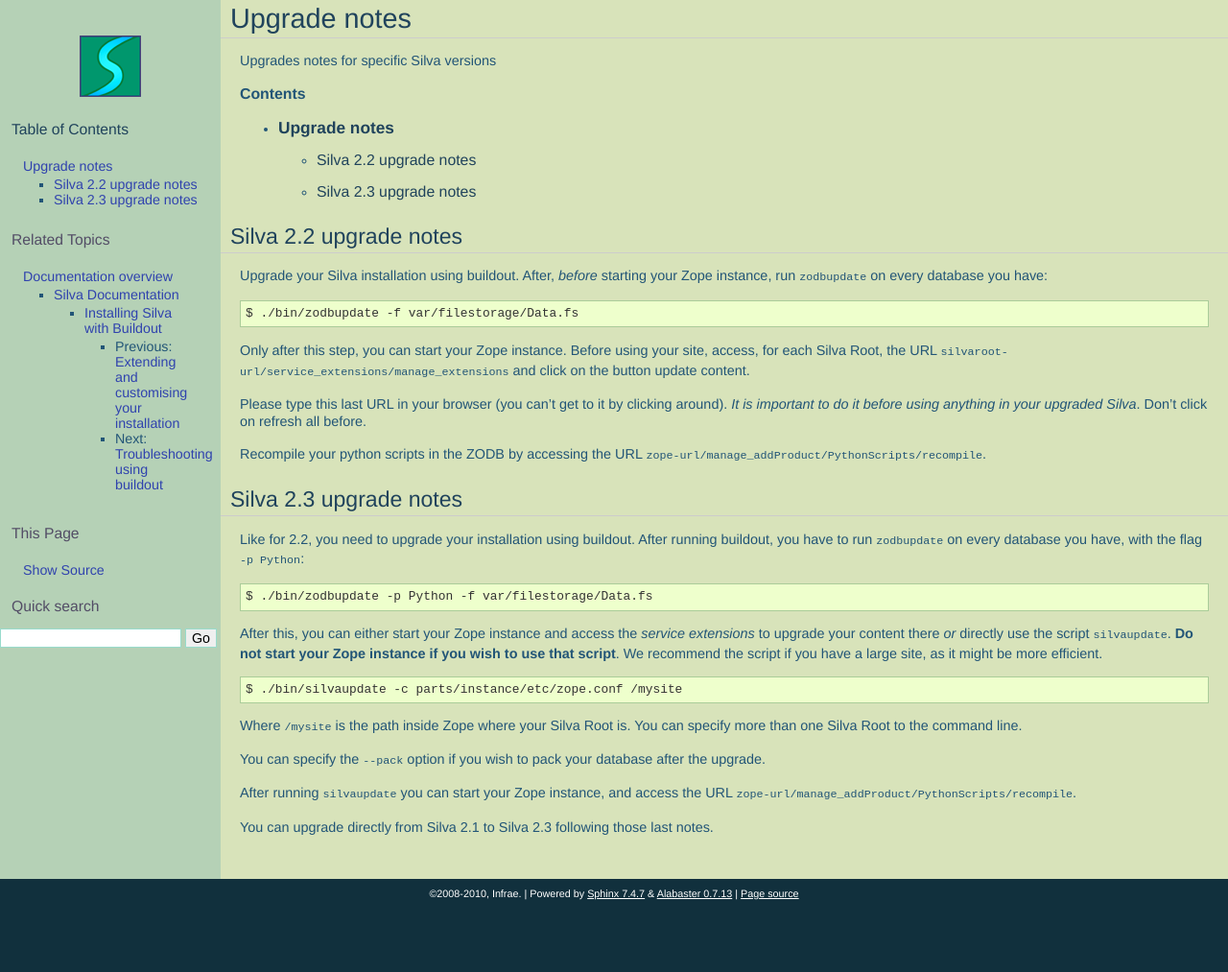
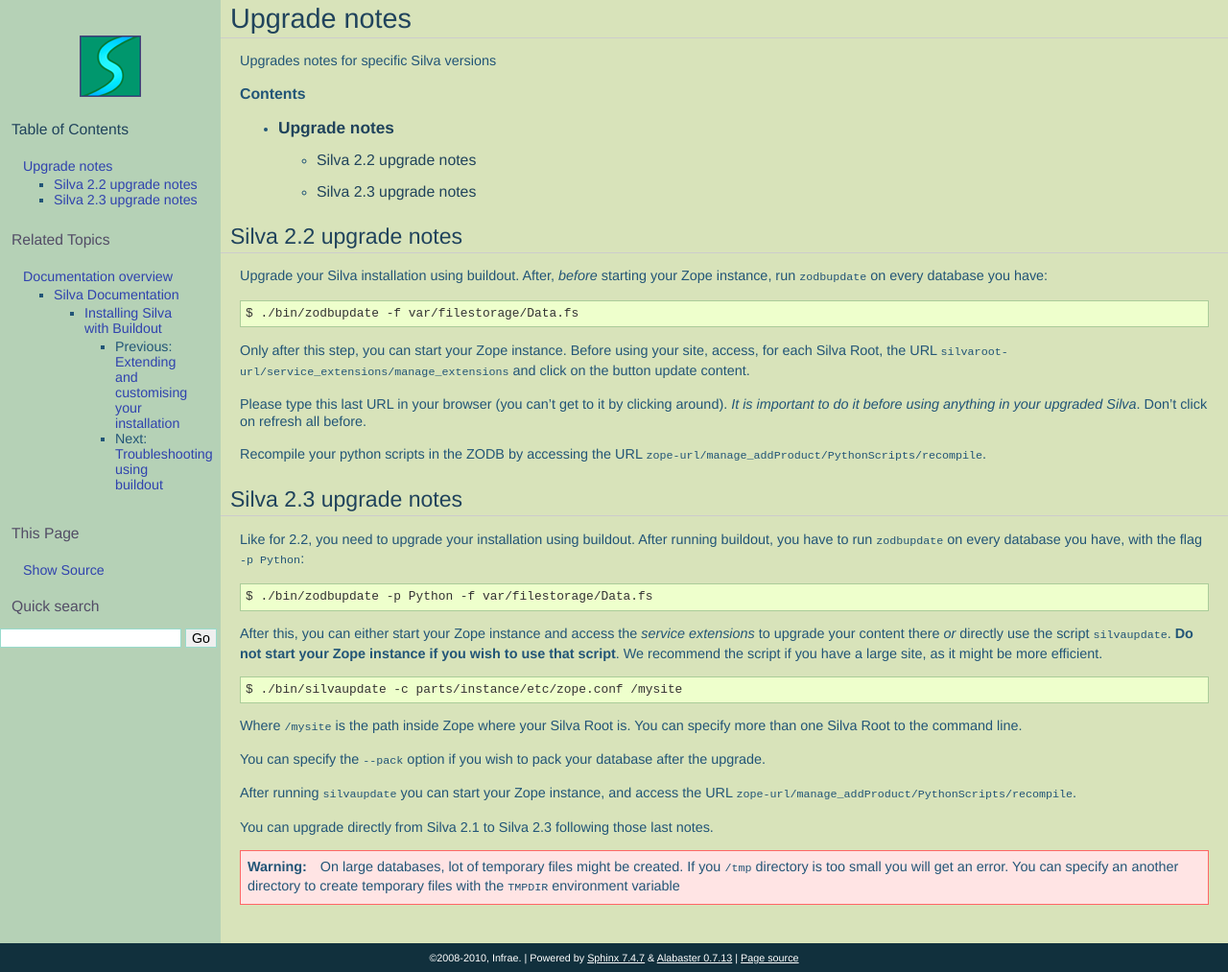
Before and after one commit to silvacms/documentation, a Sphinx documentation site: the page built from source/silva/buildout/upgrade.rst, in a window 1280 px wide. Shown: the whole page at 96% size. Built offline with Sphinx 7.4.7, drawn with Linux system fonts in a browser that asks for light colours; pages that are not in the unit, such as notebooks, are missing from menus; before the commit the page ends 946 px from its top, so only the background shows below that.

Commit message:
Add a note about TMPDIR

```diff
--- a/source/silva/buildout/upgrade.rst
+++ b/source/silva/buildout/upgrade.rst
@@ -66,3 +66,11 @@
 
 You can upgrade directly from Silva 2.1 to Silva 2.3 following those
 last notes.
+
+
+.. warning::
+
+   On large databases, lot of temporary files might be created. If you
+   ``/tmp`` directory is too small you will get an error. You can
+   specify an another directory to create temporary files with the
+   ``TMPDIR`` environment variable
```
